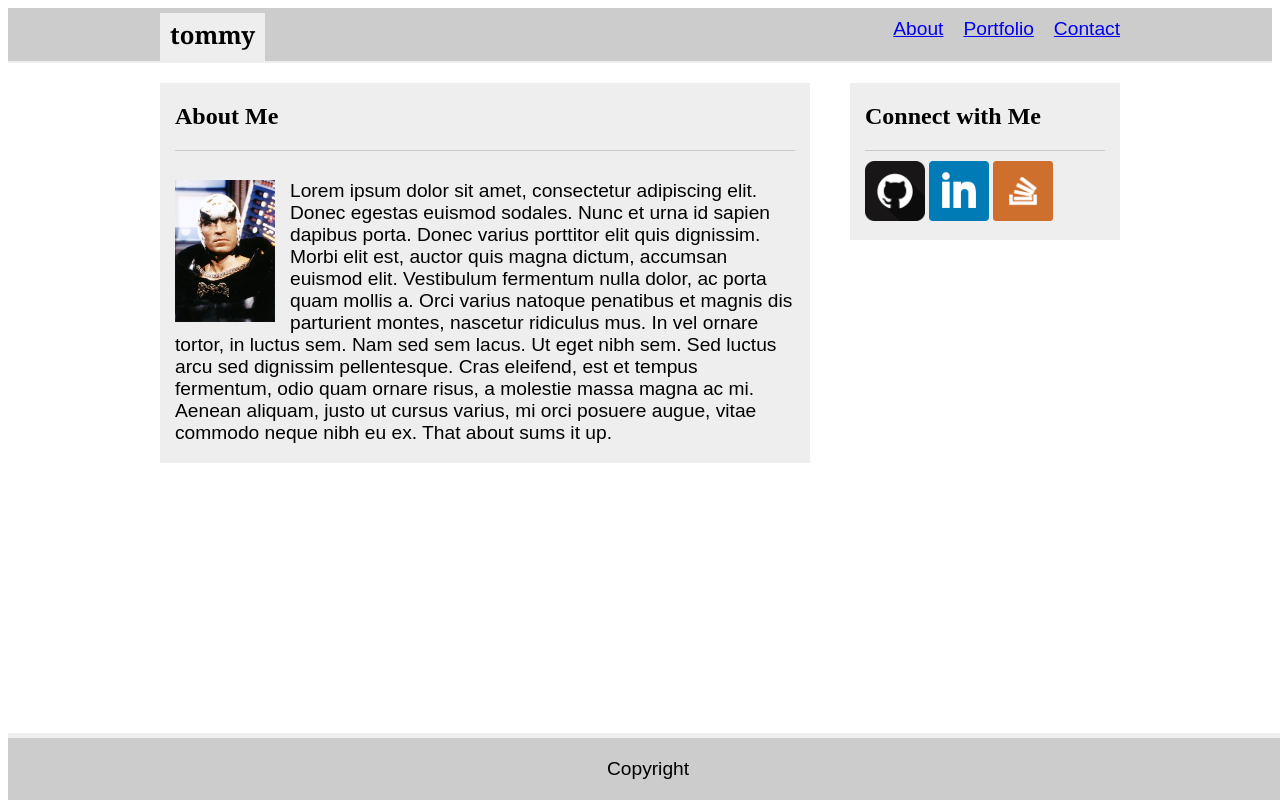
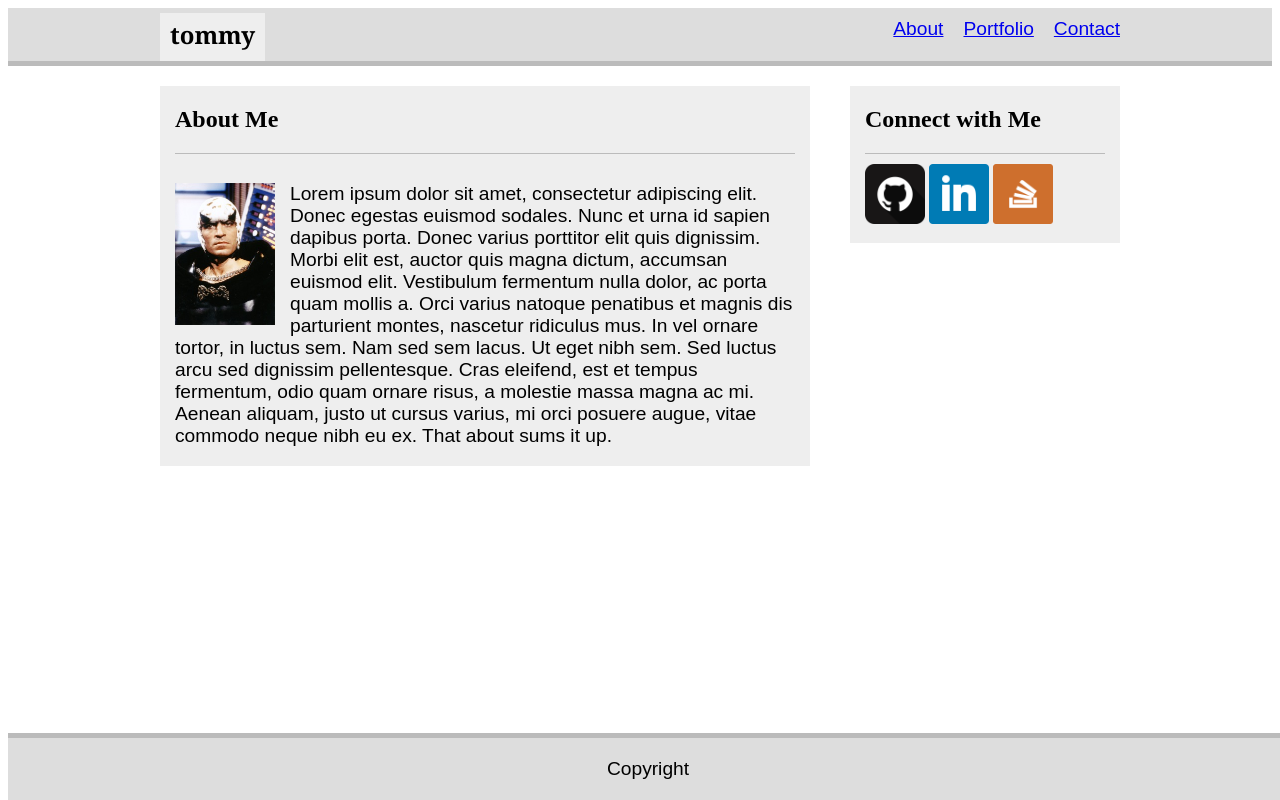
Before and after one commit to tommyngre/Basic-Portfolio, a plain HTML site: page index.html in a window 1280 px wide. Drawn offline with Linux system fonts and the light colour scheme; a script that the page names is missing.

Commit message:
tweaked colors

```diff
--- a/assets/css/style.css
+++ b/assets/css/style.css
@@ -1,9 +1,9 @@
 header {
   width:100%;
-  background-color: #ccc;
+  background-color: #DDDDDD;
   padding: 10px 0px 10px 0px;
   margin-bottom:20px;
-  border-bottom: 2px solid #eee
+  border-bottom: 5px solid #BBBBBB;
 }
 
 .name{
@@ -11,7 +11,7 @@ header {
   font-family: Georgia, 'Times New Roman', Times, serif;
   font-size:1.5em;
   font-weight:bold;
-  background-color:#eee;
+  background-color:#EEEEEE;
   padding:5px 10px 10px 10px;
 }
 
@@ -40,13 +40,13 @@ header {
 .divider-line{
   margin:0 auto;
   min-height:1px;
-  background-color: #ccc;
   margin-bottom:10px;
+  background-color:#BBBBBB;
 }
 
 .about-me{
   width: 650px;
-  background-color: #eee;
+  background-color: #EEEEEE;
   float:left;
 }
 
@@ -72,7 +72,7 @@ p{
 
 .connect{
   width: 270px;
-  background-color: #eee;
+  background-color: #EEEEEE;
   float:left;
 }
 
@@ -86,9 +86,9 @@ p{
 
 footer {
   width:100%;
-  background-color: #ccc;
+  background-color: #DDDDDD;
   padding: 20px 0px 20px 0px;
-  border-top:5px solid #eee;
+  border-top:5px solid #BBBBBB;
   text-align:center;
   position:absolute;
   bottom:0;
```
